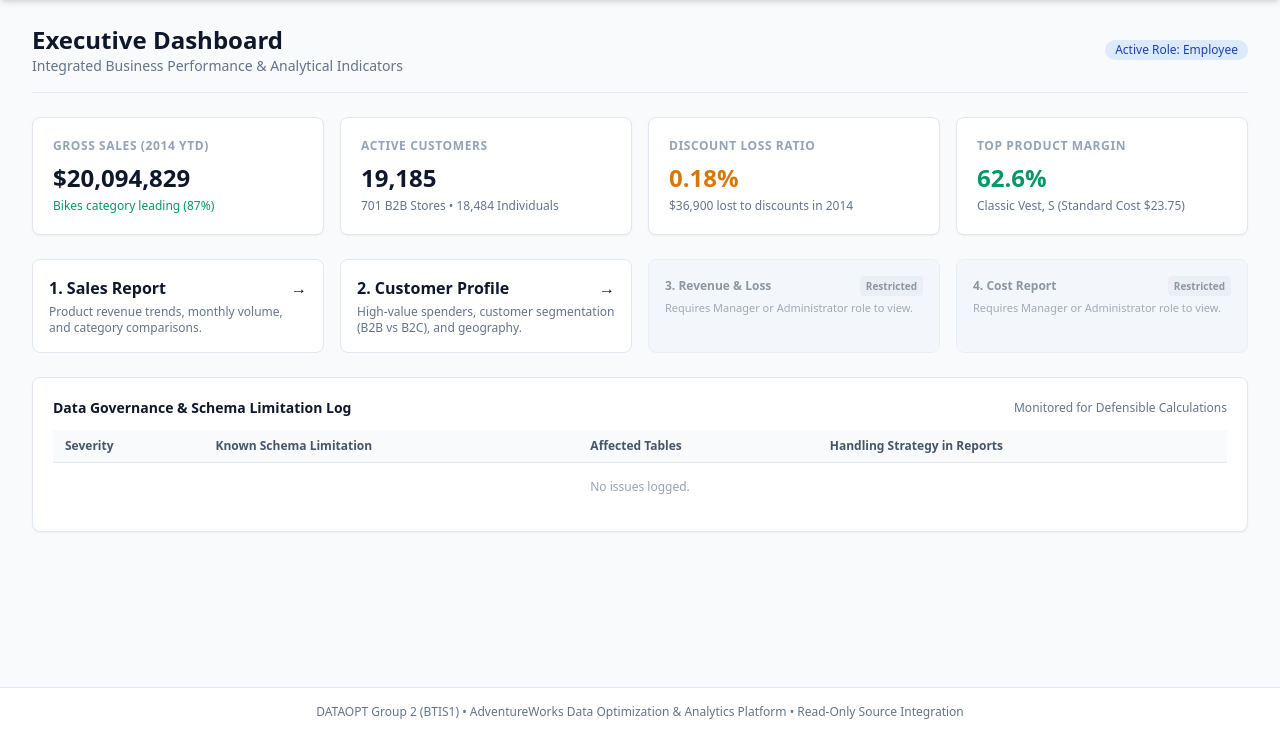
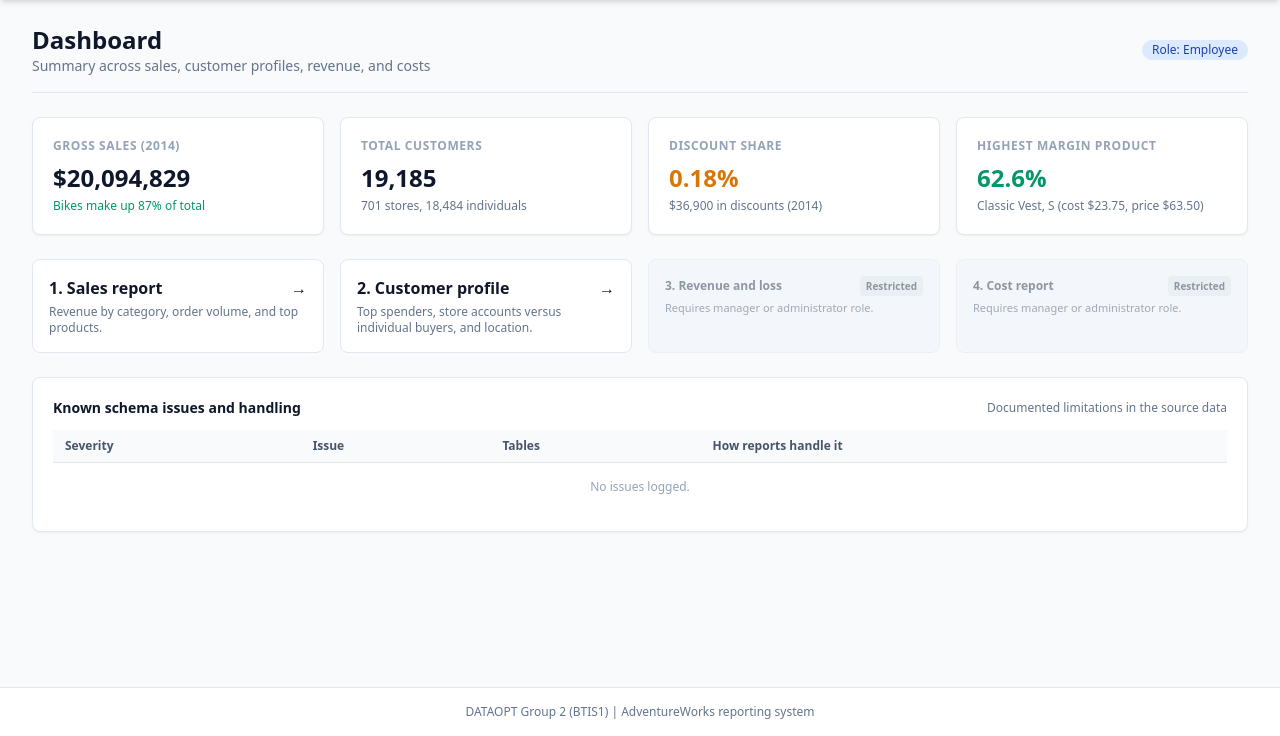
Before and after one commit to mystiiii/DATAOPT-FINALS, a Django app: page / in a window 1280 px wide. Shown: the part 64-800 px from the top of the page. Run offline with Django 5.2, Linux system fonts and the light colour scheme; the visitor is signed in with stand-in values (Sample User, id 1); data that the repository does not hold is empty; some libraries are stand-ins or nearby versions.

Commit message:
style: humanize templates, commands, and docs

```diff
--- a/templates/base.html
+++ b/templates/base.html
@@ -64,7 +64,7 @@
 
     <!-- Footer -->
     <footer class="bg-white border-t border-slate-200 py-4 mt-8 text-center text-xs text-slate-500">
-        DATAOPT Group 2 (BTIS1) • AdventureWorks Data Optimization & Analytics Platform • Read-Only Source Integration
+        DATAOPT Group 2 (BTIS1) | AdventureWorks reporting system
     </footer>
 
     {% block scripts %}{% endblock %}
--- a/templates/reports/customers.html
+++ b/templates/reports/customers.html
@@ -63,7 +63,7 @@
                     </tbody>
                 </table>
             </div>
-            <p class="text-xs text-slate-400 mt-3 italic">Notice: Store accounts represent only ~3.6% of customer base but account for over 72% of total revenue.</p>
+            <p class="text-xs text-slate-400 mt-3 italic">Store accounts make up about 3.6% of customers, but generate 72% of total revenue.</p>
         </div>
 
         <div class="bg-white p-5 rounded-lg border border-slate-200 shadow-sm">
--- a/templates/reports/dashboard.html
+++ b/templates/reports/dashboard.html
@@ -1,18 +1,18 @@
 {% extends "base.html" %}
 
-{% block title %}Executive Dashboard - AdventureWorks{% endblock %}
+{% block title %}Dashboard - AdventureWorks{% endblock %}
 
 {% block content %}
 <div class="space-y-6">
     <!-- Header -->
     <div class="flex flex-col sm:flex-row justify-between items-start sm:items-center pb-4 border-b border-slate-200">
         <div>
-            <h1 class="text-2xl font-bold text-slate-900">Executive Dashboard</h1>
-            <p class="text-sm text-slate-500">Integrated Business Performance & Analytical Indicators</p>
+            <h1 class="text-2xl font-bold text-slate-900">Dashboard</h1>
+            <p class="text-sm text-slate-500">Summary across sales, customer profiles, revenue, and costs</p>
         </div>
         <div class="mt-2 sm:mt-0 flex space-x-2">
             <span class="inline-flex items-center px-2.5 py-0.5 rounded-full text-xs font-medium bg-blue-100 text-blue-800">
-                Active Role: {{ role }}
+                Role: {{ role }}
             </span>
         </div>
     </div>
@@ -20,91 +20,91 @@
     <!-- KPI Summary Cards -->
     <div class="grid grid-cols-1 sm:grid-cols-2 lg:grid-cols-4 gap-4">
         <div class="bg-white p-5 rounded-lg border border-slate-200 shadow-sm">
-            <div class="text-xs font-semibold text-slate-400 uppercase tracking-wider">Gross Sales (2014 YTD)</div>
+            <div class="text-xs font-semibold text-slate-400 uppercase tracking-wider">Gross sales (2014)</div>
             <div class="mt-2 text-2xl font-bold text-slate-900">$20,094,829</div>
-            <div class="mt-1 text-xs text-emerald-600 font-medium">Bikes category leading (87%)</div>
+            <div class="mt-1 text-xs text-emerald-600 font-medium">Bikes make up 87% of total</div>
         </div>
 
         <div class="bg-white p-5 rounded-lg border border-slate-200 shadow-sm">
-            <div class="text-xs font-semibold text-slate-400 uppercase tracking-wider">Active Customers</div>
+            <div class="text-xs font-semibold text-slate-400 uppercase tracking-wider">Total customers</div>
             <div class="mt-2 text-2xl font-bold text-slate-900">19,185</div>
-            <div class="mt-1 text-xs text-slate-500">701 B2B Stores • 18,484 Individuals</div>
+            <div class="mt-1 text-xs text-slate-500">701 stores, 18,484 individuals</div>
         </div>
 
         <div class="bg-white p-5 rounded-lg border border-slate-200 shadow-sm">
-            <div class="text-xs font-semibold text-slate-400 uppercase tracking-wider">Discount Loss Ratio</div>
+            <div class="text-xs font-semibold text-slate-400 uppercase tracking-wider">Discount share</div>
             <div class="mt-2 text-2xl font-bold text-amber-600">0.18%</div>
-            <div class="mt-1 text-xs text-slate-500">$36,900 lost to discounts in 2014</div>
+            <div class="mt-1 text-xs text-slate-500">$36,900 in discounts (2014)</div>
         </div>
 
         <div class="bg-white p-5 rounded-lg border border-slate-200 shadow-sm">
-            <div class="text-xs font-semibold text-slate-400 uppercase tracking-wider">Top Product Margin</div>
+            <div class="text-xs font-semibold text-slate-400 uppercase tracking-wider">Highest margin product</div>
             <div class="mt-2 text-2xl font-bold text-emerald-600">62.6%</div>
-            <div class="mt-1 text-xs text-slate-500">Classic Vest, S (Standard Cost $23.75)</div>
+            <div class="mt-1 text-xs text-slate-500">Classic Vest, S (cost $23.75, price $63.50)</div>
         </div>
     </div>
 
-    <!-- Quick Navigation Modules -->
+    <!-- Module Cards -->
     <div class="grid grid-cols-1 md:grid-cols-2 lg:grid-cols-4 gap-4">
         <a href="{% url 'report_sales' %}" class="bg-white p-4 rounded-lg border border-slate-200 hover:border-blue-400 hover:shadow-sm transition block group">
             <h3 class="font-semibold text-slate-900 group-hover:text-blue-600 flex items-center justify-between">
-                1. Sales Report <span>&rarr;</span>
+                1. Sales report <span>&rarr;</span>
             </h3>
-            <p class="text-xs text-slate-500 mt-1">Product revenue trends, monthly volume, and category comparisons.</p>
+            <p class="text-xs text-slate-500 mt-1">Revenue by category, order volume, and top products.</p>
         </a>
 
         <a href="{% url 'report_customers' %}" class="bg-white p-4 rounded-lg border border-slate-200 hover:border-blue-400 hover:shadow-sm transition block group">
             <h3 class="font-semibold text-slate-900 group-hover:text-blue-600 flex items-center justify-between">
-                2. Customer Profile <span>&rarr;</span>
+                2. Customer profile <span>&rarr;</span>
             </h3>
-            <p class="text-xs text-slate-500 mt-1">High-value spenders, customer segmentation (B2B vs B2C), and geography.</p>
+            <p class="text-xs text-slate-500 mt-1">Top spenders, store accounts versus individual buyers, and location.</p>
         </a>
 
         {% if user.profile.is_manager %}
         <a href="{% url 'report_revenue_loss' %}" class="bg-white p-4 rounded-lg border border-slate-200 hover:border-blue-400 hover:shadow-sm transition block group">
             <h3 class="font-semibold text-slate-900 group-hover:text-blue-600 flex items-center justify-between">
-                3. Revenue & Loss <span>&rarr;</span>
+                3. Revenue and loss <span>&rarr;</span>
             </h3>
-            <p class="text-xs text-slate-500 mt-1">Gross vs Net revenue, discount losses, and production scrap waste.</p>
+            <p class="text-xs text-slate-500 mt-1">Gross and net revenue, discounts, and scrapped production.</p>
         </a>
 
         <a href="{% url 'report_cost' %}" class="bg-white p-4 rounded-lg border border-slate-200 hover:border-blue-400 hover:shadow-sm transition block group">
             <h3 class="font-semibold text-slate-900 group-hover:text-blue-600 flex items-center justify-between">
-                4. Cost Report <span>&rarr;</span>
+                4. Cost report <span>&rarr;</span>
             </h3>
-            <p class="text-xs text-slate-500 mt-1">Product profit margins, historical standard costs, and vendor spend.</p>
+            <p class="text-xs text-slate-500 mt-1">Product margins, standard costs over time, and vendor spend.</p>
         </a>
         {% else %}
         <div class="bg-slate-100 p-4 rounded-lg border border-slate-200 opacity-60">
             <h3 class="font-semibold text-slate-600 flex items-center justify-between text-xs">
-                3. Revenue & Loss <span class="bg-slate-200 text-slate-600 px-1.5 py-0.5 rounded text-[10px]">Restricted</span>
+                3. Revenue and loss <span class="bg-slate-200 text-slate-600 px-1.5 py-0.5 rounded text-[10px]">Restricted</span>
             </h3>
-            <p class="text-[11px] text-slate-500 mt-1">Requires Manager or Administrator role to view.</p>
+            <p class="text-[11px] text-slate-500 mt-1">Requires manager or administrator role.</p>
         </div>
 
         <div class="bg-slate-100 p-4 rounded-lg border border-slate-200 opacity-60">
             <h3 class="font-semibold text-slate-600 flex items-center justify-between text-xs">
-                4. Cost Report <span class="bg-slate-200 text-slate-600 px-1.5 py-0.5 rounded text-[10px]">Restricted</span>
+                4. Cost report <span class="bg-slate-200 text-slate-600 px-1.5 py-0.5 rounded text-[10px]">Restricted</span>
             </h3>
-            <p class="text-[11px] text-slate-500 mt-1">Requires Manager or Administrator role to view.</p>
+            <p class="text-[11px] text-slate-500 mt-1">Requires manager or administrator role.</p>
         </div>
         {% endif %}
     </div>
 
-    <!-- Data Quality & Governance Indicators -->
+    <!-- Data Quality and Schema Limitations -->
     <div class="bg-white p-5 rounded-lg border border-slate-200 shadow-sm">
         <h2 class="text-sm font-bold text-slate-900 mb-3 flex items-center justify-between">
-            <span>Data Governance & Schema Limitation Log</span>
-            <span class="text-xs font-normal text-slate-500">Monitored for Defensible Calculations</span>
+            <span>Known schema issues and handling</span>
+            <span class="text-xs font-normal text-slate-500">Documented limitations in the source data</span>
         </h2>
         <div class="overflow-x-auto">
             <table class="min-w-full divide-y divide-slate-200 text-left text-xs">
                 <thead class="bg-slate-50">
                     <tr>
                         <th class="px-3 py-2 font-semibold text-slate-600">Severity</th>
-                        <th class="px-3 py-2 font-semibold text-slate-600">Known Schema Limitation</th>
-                        <th class="px-3 py-2 font-semibold text-slate-600">Affected Tables</th>
-                        <th class="px-3 py-2 font-semibold text-slate-600">Handling Strategy in Reports</th>
+                        <th class="px-3 py-2 font-semibold text-slate-600">Issue</th>
+                        <th class="px-3 py-2 font-semibold text-slate-600">Tables</th>
+                        <th class="px-3 py-2 font-semibold text-slate-600">How reports handle it</th>
                     </tr>
                 </thead>
                 <tbody class="divide-y divide-slate-200">
--- a/templates/reports/revenue_loss.html
+++ b/templates/reports/revenue_loss.html
@@ -39,9 +39,7 @@
 
     <!-- Data Governance Alert on Loss Calculation -->
     <div class="p-4 bg-amber-50 border-l-4 border-amber-500 rounded text-xs text-amber-800">
-        <strong>Governance Disclosure:</strong> AdventureWorks OLTP schema does not include a customer returns/refunds table.
-        As specified in project requirements, financial loss is defensibly calculated via promotional discounts (<code class="bg-amber-100 px-1 py-0.5 rounded">UnitPriceDiscount</code>)
-        and manufacturing scrap (<code class="bg-amber-100 px-1 py-0.5 rounded">Production.WorkOrder.ScrappedQty</code>).
+        <strong>Source data note:</strong> AdventureWorks has no table for customer returns or refunds. Loss in this report is measured through discounts (<code class="bg-amber-100 px-1 py-0.5 rounded">UnitPriceDiscount</code>) and scrapped production orders (<code class="bg-amber-100 px-1 py-0.5 rounded">Production.WorkOrder.ScrappedQty</code>).
     </div>
 
     <!-- Revenue Detail Table -->
```
Also changed, not shown: accounts/management/commands/setup_roles.py (+12 -12 lines), README.md.
